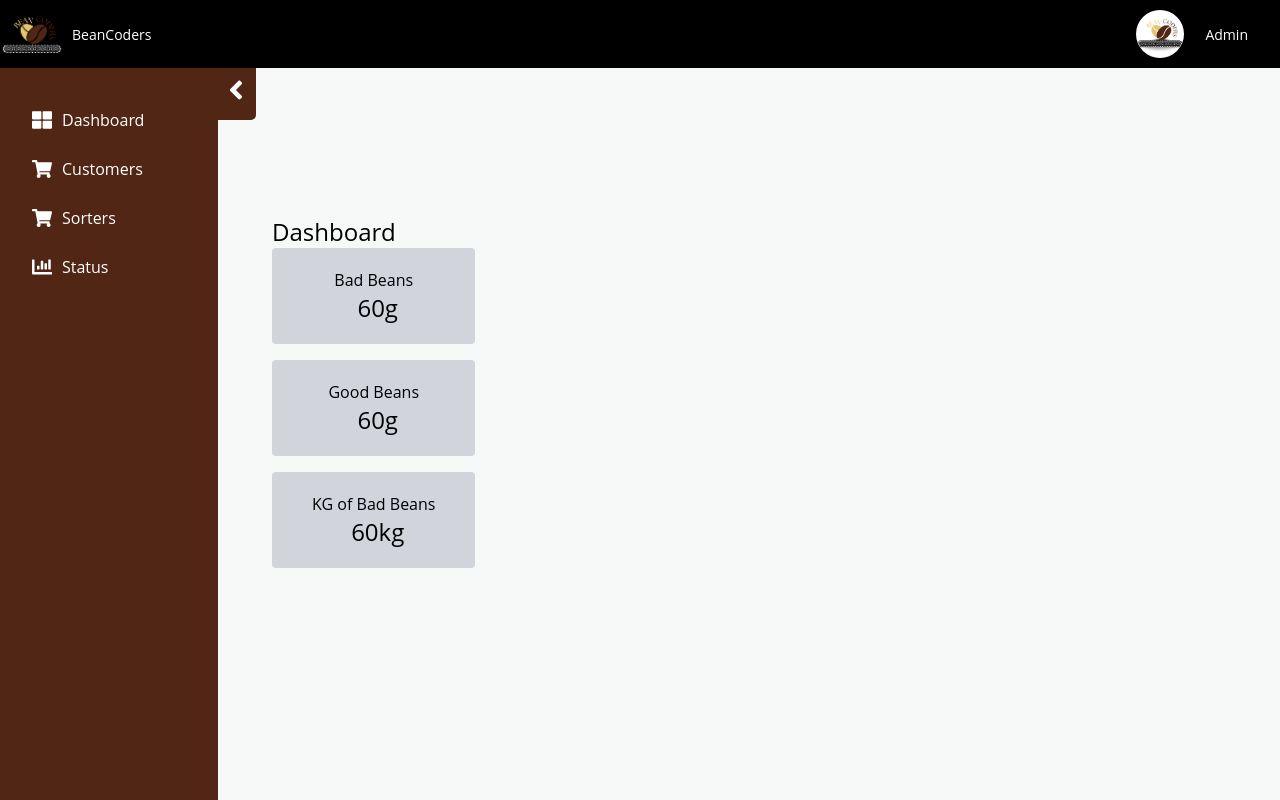
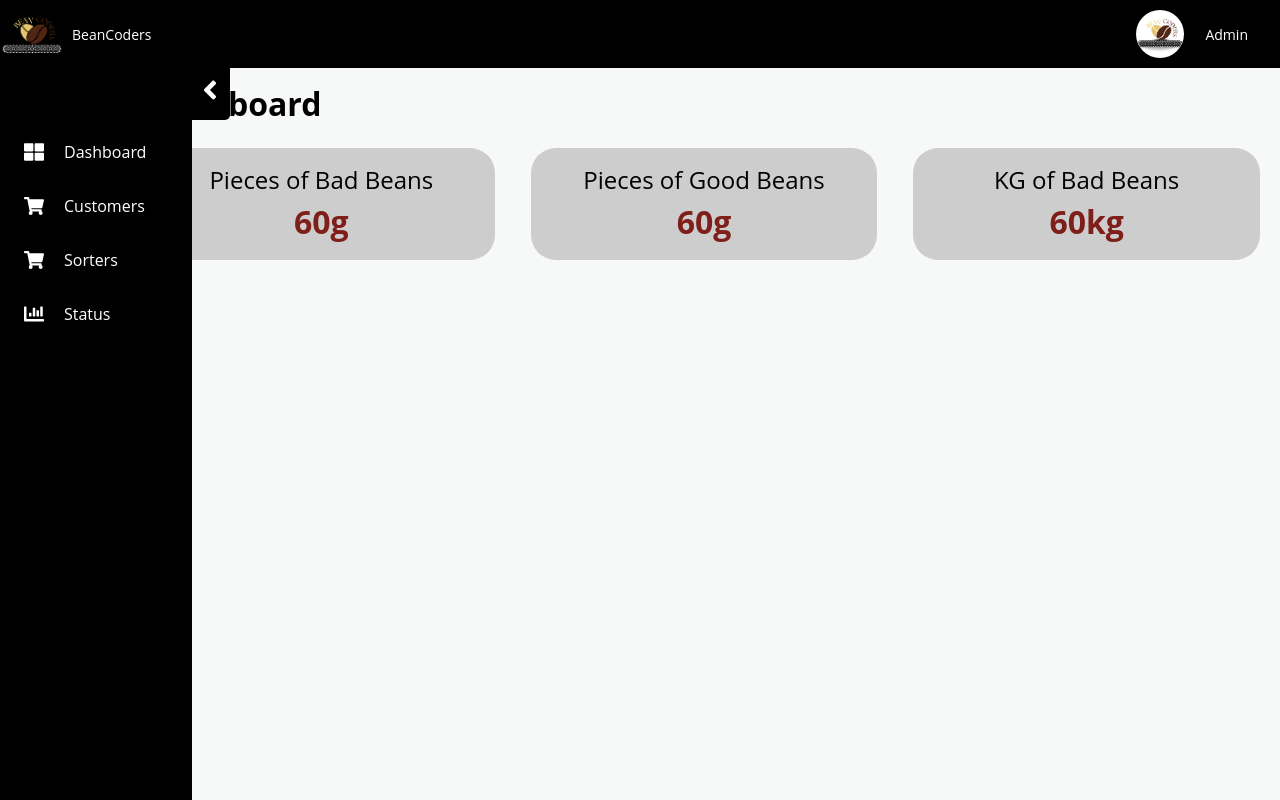
Before and after one commit to joephinecalapiz/beancoders-coffee-sorters, a React (Vite) app: page /dashboard in a window 1280 px wide. Built offline with nearby package versions, Linux system fonts and the light colour scheme; no server answers; sample sign-in values are in the browser's storage.

Commit message:
sidebar done/ dashboard not moving to the right

```diff
--- a/src/component/Sidebar.jsx
+++ b/src/component/Sidebar.jsx
@@ -5,8 +5,6 @@ import {
   FaChartBar,
   FaThLarge,
   FaShoppingCart,
-  FaCog,
-  FaSignOutAlt,
   FaBars
 } from 'react-icons/fa';
 import { NavLink } from 'react-router-dom';
@@ -15,10 +13,10 @@ import '../sidebar.css';
 const ICON_SIZE = 20;
 
 function Sidebar() {
-  const [visible, setVisible] = useState(true); // Set the initial state to true
+  const [collapsed, setCollapsed] = useState(false);
 
   const handleToggleSidebar = () => {
-    setVisible(!visible); // Toggle the visibility of the sidebar
+    setCollapsed(!collapsed);
   };
 
   return (
@@ -28,29 +26,39 @@ function Sidebar() {
           <FaBars size={24} />
         </button>
       </div>
-      <nav className={!visible ? 'navbar' : ''}>
+      <nav className={collapsed ? 'collapsed' : ''}>
         <button type="button" className="nav-btn" onClick={handleToggleSidebar}>
-          {!visible ? <FaAngleRight size={30} /> : <FaAngleLeft size={30} />}
+          {collapsed ? <FaAngleRight size={30} /> : <FaAngleLeft size={30} />}
         </button>
         <div>
           {/* Your logo NavLink (commented out for this example) */}
           <div className="links nav-top">
-            <NavLink to="/dashboard" className="nav-link">
-              <FaThLarge size={ICON_SIZE} />
-              <span>Dashboard</span>
+
+          <NavLink to="/dashboard" className="nav-link">
+              <span className="icon">
+                <FaThLarge size={ICON_SIZE} />
+              </span>
+              <span className={!collapsed ? 'text-visible' : ''}>Dashboard</span>
             </NavLink>
             <NavLink to="/customers" className="nav-link">
-              <FaShoppingCart size={ICON_SIZE} />
-              <span>Customers</span>
+              <span className="icon">
+                <FaShoppingCart size={ICON_SIZE} />
+              </span>
+              <span className={!collapsed ? 'text-visible' : ''}>Customers</span>
             </NavLink>
             <NavLink to="/sorters" className="nav-link">
-              <FaShoppingCart size={ICON_SIZE} />
-              <span>Sorters</span>
+              <span className="icon">
+                <FaShoppingCart size={ICON_SIZE} />
+              </span>
+              <span className={!collapsed ? 'text-visible' : ''}>Sorters</span>
             </NavLink>
             <NavLink to="/status" className="nav-link">
-              <FaChartBar size={ICON_SIZE} />
-              <span>Status</span>
+              <span className="icon">
+                <FaChartBar size={ICON_SIZE} />
+              </span>
+              <span className={!collapsed ? 'text-visible' : ''}>Status</span>
             </NavLink>
+
           </div>
         </div>
         <div className="links">{/* Add any other links you need here */}</div>
--- a/src/screens/DashboardScreen/Dashboard.jsx
+++ b/src/screens/DashboardScreen/Dashboard.jsx
@@ -1,47 +1,92 @@
-/** @format */
-
-import React, { useState, useEffect, useRef } from "react";
+import React, { useState } from "react";
 import { useNavigate } from "react-router-dom";
 import Topbar from "../../component/Topbar";
 import Sidebar from "../../component/Sidebar";
+import "../../Sidebar.css";
 // import { Chart, LinearScale } from "chart.js";
 
 const Dashboard = () => {
   const [navVisible, showNavbar] = useState(false);
 
+  // Function to toggle the sidebar visibility
+  const toggleSidebar = () => {
+    showNavbar(!navVisible);
+  };
+
+  const gridStyle = {
+    borderRadius: "25px",
+    backgroundColor: "#CDCDCD",
+  };
+  const dashboardTitleSize = "32px";
+  const dataTitleSize = "24px";
+  const dataSize = "32px";
+  const dataSizeColor = "#7F1F19";
+  const centerText = { textAlign: "center" };
+  const dashboardMarginTop = "60px";
+
   return (
     <>
       <Sidebar visible={navVisible} show={showNavbar} />
-      <Topbar />
-      <div className="App">
-        <div className="m-auto p-4 sm:ml-64">
-          <p class="text-2xl text-gray-400 dark:text-gray-500">
-            <h1 className="text-black text-16px">Dashboard</h1>
-          </p>
-          <div className="mt-auto">
-            <div className="grid grid-cols-1 gap-4 mb-4">
-              <div className="flex items-center justify-center h-24 rounded bg-gray-300 dark:bg-gray-800">
+      <Topbar onToggleSidebar={toggleSidebar} />
+      <div className={`App ${navVisible ? "content-shift-right" : ""}`}>
+        <div className="p-5 sm:ml-32">
+          <h1
+            className="text-black mb-5"
+            style={{
+              fontSize: dashboardTitleSize,
+              fontWeight: "bold",
+              marginTop: dashboardMarginTop,
+            }}
+          >
+            Dashboard
+          </h1>
+
+          <div className="grid grid-cols-1 gap-12 mb-4">
+            <div className="grid grid-cols-1 sm:grid-cols-3 gap-9">
+              <div
+                className="flex items-center justify-center h-28"
+                style={{ ...gridStyle, ...centerText }}
+              >
                 <div>
-                  <h1 className="text-black text-16px">Bad Beans</h1>
-                  <h1 className="text-2xl text-black text-16px ml-2 justify-center flex items-center">
+                  <h1 className="text-black" style={{ fontSize: dataTitleSize }}>
+                    Pieces of Bad Beans
+                  </h1>
+                  <h1
+                    className="text-black"
+                    style={{ fontSize: dataSize, fontWeight: "bold", color: dataSizeColor }}
+                  >
                     60g
                   </h1>
                 </div>
               </div>
-              <div className="flex items-center justify-center h-24 rounded bg-gray-300 dark:bg-gray-800">
+              <div
+                className="flex items-center justify-center h-28"
+                style={{ ...gridStyle, ...centerText }}
+              >
                 <div>
-                  <h1 className="text-black text-16px">Good Beans</h1>
-                  <h1 className="text-2xl text-black text-16px ml-2 justify-center flex items-center">
+                  <h1 className="text-black" style={{ fontSize: dataTitleSize }}>
+                    Pieces of Good Beans
+                  </h1>
+                  <h1
+                    className="text-black"
+                    style={{ fontSize: dataSize, fontWeight: "bold", color: dataSizeColor }}
+                  >
                     60g
                   </h1>
                 </div>
               </div>
-              <div className="flex items-center justify-center h-24 rounded bg-gray-300 dark:bg-gray-800">
+              <div
+                className="flex items-center justify-center h-28"
+                style={{ ...gridStyle, ...centerText }}
+              >
                 <div>
-                  <h1 className="text-black text-16px ml-10 mr-10">
+                  <h1 className="text-black" style={{ fontSize: dataTitleSize }}>
                     KG of Bad Beans
                   </h1>
-                  <h1 className="text-2xl text-black text-16px ml-2 justify-center flex items-center">
+                  <h1
+                    className="text-black"
+                    style={{ fontSize: dataSize, fontWeight: "bold", color: dataSizeColor }}
+                  >
                     60kg
                   </h1>
                 </div>
--- a/src/sidebar.css
+++ b/src/sidebar.css
@@ -7,10 +7,10 @@ nav {
   display: flex;
   flex-direction: column;
   justify-content: space-between;
-  width: 17%;
+  width: 15%;
   height: 100%;
-  background-color: #512615;
-  padding: 2rem 1rem 1rem 1rem;
+  background-color: #000;
+  padding: 4rem 1rem 1rem 1rem;
   /* transition: transform 1s; */
 }
 
@@ -30,7 +30,7 @@ nav {
   display: flex;
   justify-content: center;
   align-items: center;
-  background-color: #512615;
+  background-color: #000;
   outline: none;
   border: none;
   font-size: 1rem;
@@ -59,16 +59,19 @@ nav {
   text-decoration: none;
   padding: 10px 1rem;
   border-radius: 5px;
-  margin-bottom: 5px;
+  margin-bottom: 10px;
+  white-space: nowrap;
+  overflow: hidden;
+  text-overflow: ellipsis;
 }
 
 .nav-link:hover {
-  background-color: #afb4ff;
-  color: #4e4e4e;
+  background-color: #808080;
+  color: #fff;
 }
 
 .nav-link span {
-  margin-left: 10px;
+  margin-left: 1px;
 }
 
 .nav-top {
@@ -115,3 +118,34 @@ nav {
     display: none;
   }
 }
+.collapsed {
+  width: 65px;
+}
+
+.text-visible {
+  display: inline-block;
+}
+
+.nav-link .icon {
+  margin-right: 10px;
+  display: flex;
+  justify-content: center;
+  align-items: center;
+  transform: translateX(-9px);
+}
+
+.collapsed .nav-link:hover {
+  width: 140px; /* Width on hover */
+  margin: 5px; /* Margin on hover */
+  background-color: #808080;
+  transform: translateX(-15px);
+}
+
+.collapsed .nav-link:hover span.text-visible {
+  transition: transform 0.5s;
+  margin-left: 75px;
+}
+
+.collapsed .nav-link:hover .icon {
+  transform: translateX(1px);
+}
```
